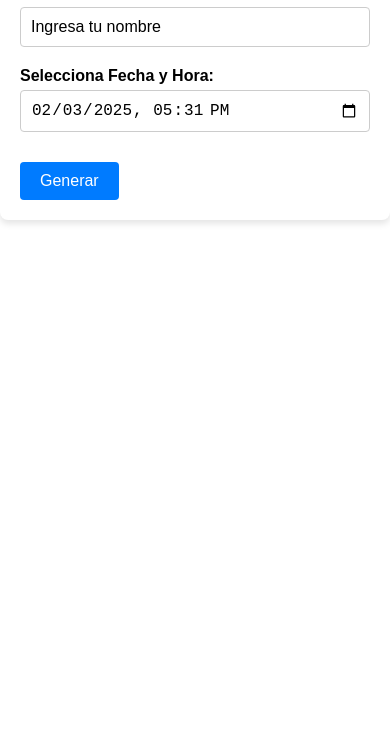
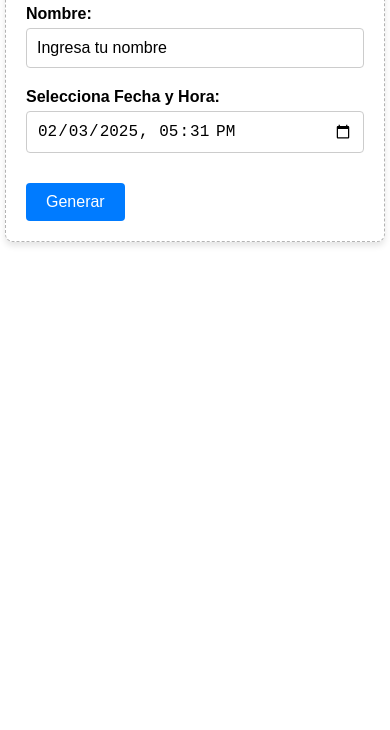
Before and after one commit to arendonBC/astros, a plain HTML site: page index.html in a window 390 px wide. Shown: the part 114-844 px from the top of the page. Drawn offline with nearby package versions, Linux system fonts and the light colour scheme.

Commit message:
Update style.css

```diff
--- a/style.css
+++ b/style.css
@@ -6,11 +6,12 @@ body {
 }
 
 .container {
-    margin: 0 auto;
+    margin: 0 5px;
     padding: 20px;
     background: #fff;
     border-radius: 8px;
     box-shadow: 0 4px 6px rgba(0, 0, 0, 0.1);
+    border: dashed 1px #b3b3b3;
 }
 
 h1, h2, h3, h4 {
@@ -121,6 +122,9 @@ img {
 }
 
 @media (max-width: 768px) {
+    .container {
+        margin-top: 20px;
+    }
     .normal-table {
         display: none;
     }
```
